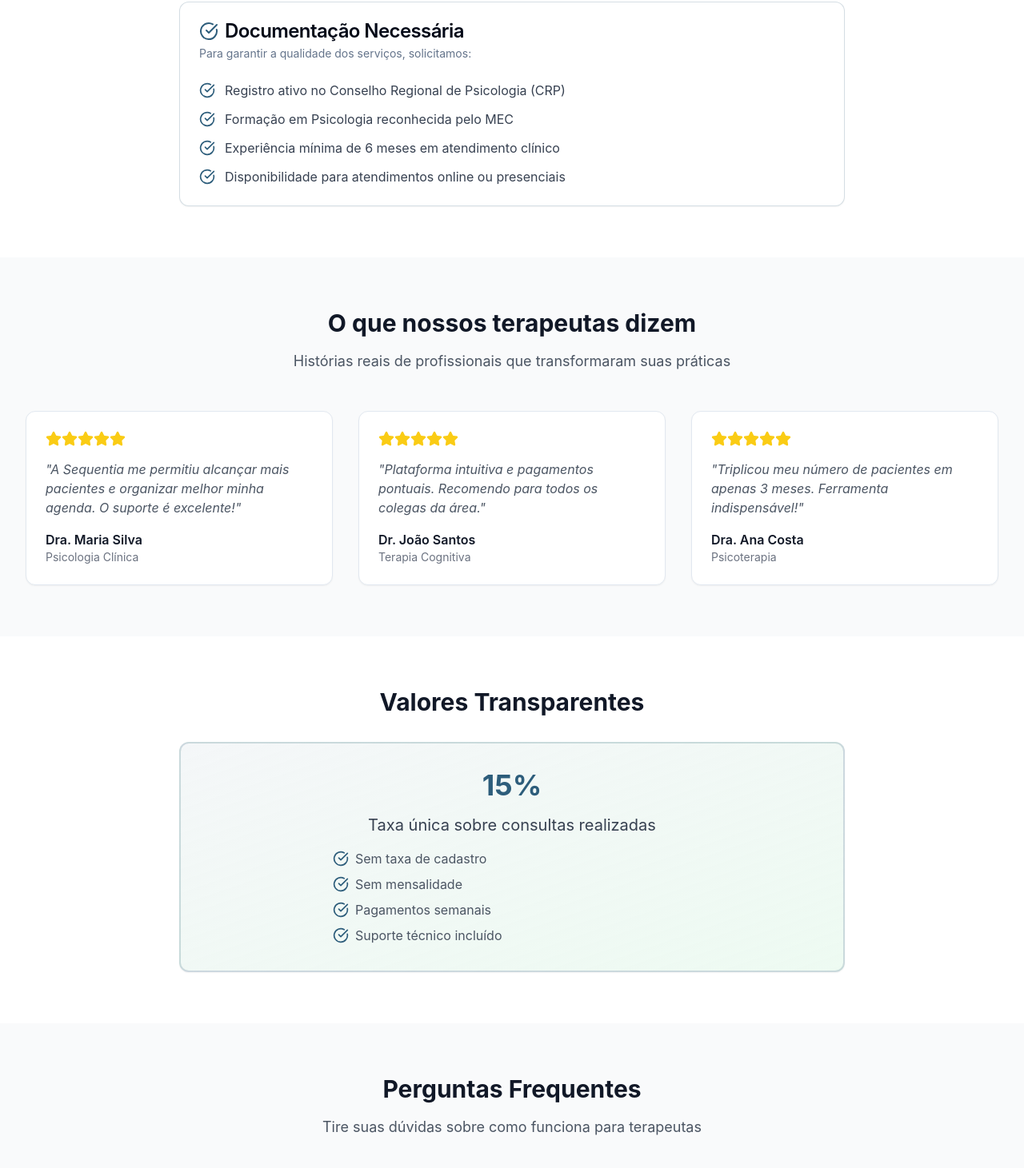
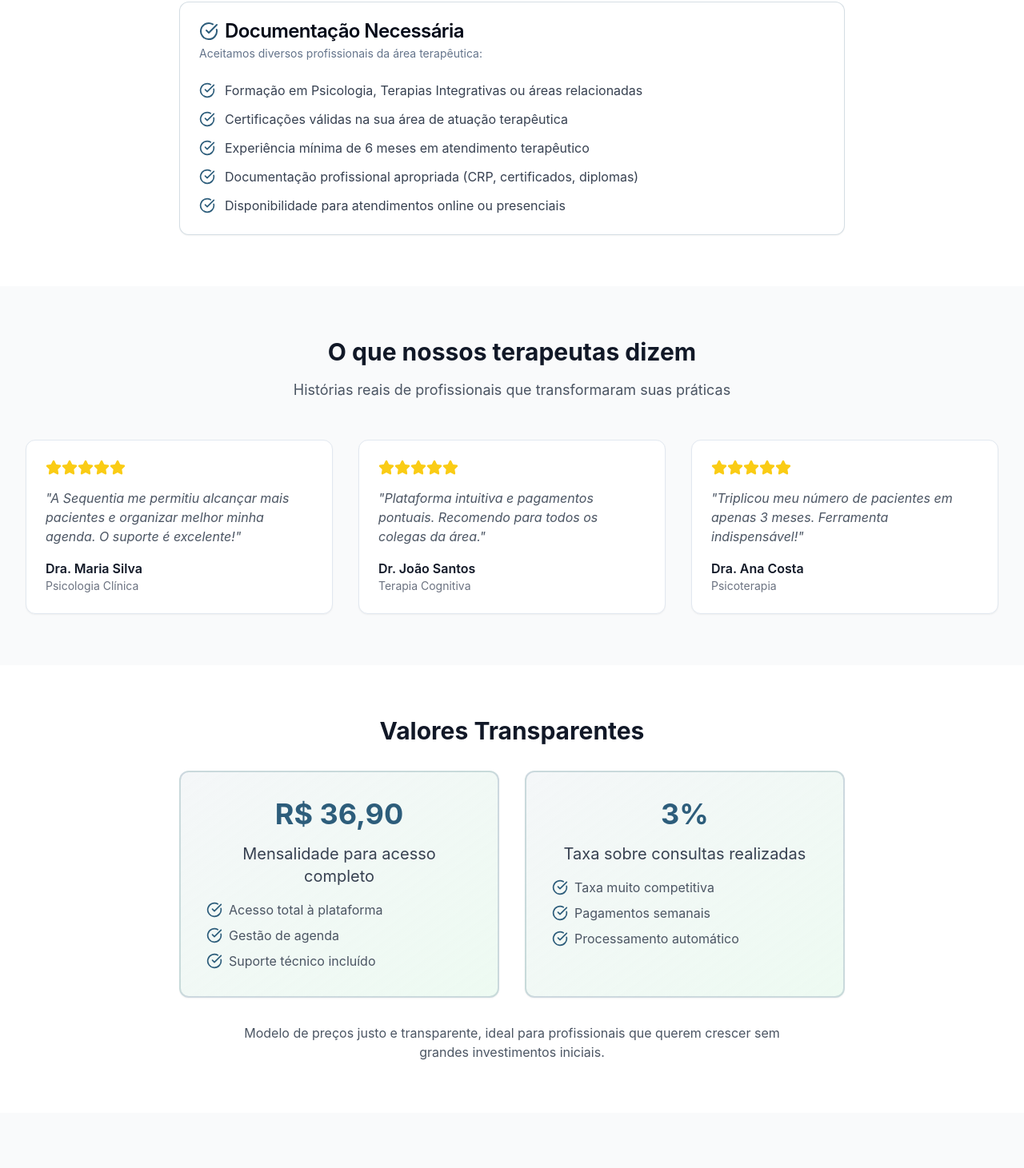
Before and after one commit to appsequentia/terapia-conexao-vital-66, a React (Vite) app: page /para-terapeutas in a window 1280 px wide. Shown: the part 1559-3020 px from the top of the page at 80% size. Built offline with nearby package versions, Linux system fonts and the light colour scheme.

Commit message:
Implement adjustments to "Para Terapeutas" page
Adjusted registration requirements to include integrative therapists and updated the pricing model to R$ 36.90/month plus 3% per consultation.

```diff
--- a/src/pages/ParaTerapeutas.tsx
+++ b/src/pages/ParaTerapeutas.tsx
@@ -1,4 +1,3 @@
-
 import Header from '@/components/Header';
 import { Button } from '@/components/ui/button';
 import { Link } from 'react-router-dom';
@@ -71,9 +70,10 @@ const ParaTerapeutas = () => {
   ];
 
   const requirements = [
-    "Registro ativo no Conselho Regional de Psicologia (CRP)",
-    "Formação em Psicologia reconhecida pelo MEC",
-    "Experiência mínima de 6 meses em atendimento clínico",
+    "Formação em Psicologia, Terapias Integrativas ou áreas relacionadas",
+    "Certificações válidas na sua área de atuação terapêutica",
+    "Experiência mínima de 6 meses em atendimento terapêutico",
+    "Documentação profissional apropriada (CRP, certificados, diplomas)",
     "Disponibilidade para atendimentos online ou presenciais"
   ];
 
@@ -100,12 +100,12 @@ const ParaTerapeutas = () => {
 
   const faqs = [
     {
-      question: "Qual é a taxa da plataforma?",
-      answer: "Cobramos uma taxa de 15% sobre o valor de cada consulta realizada. Sem taxas de cadastro ou mensalidades."
+      question: "Qual é o valor da mensalidade e taxas?",
+      answer: "Cobramos R$ 36,90 por mês para acesso completo à plataforma e 3% sobre o valor de cada consulta realizada."
     },
     {
       question: "Como funciona o processo de verificação?",
-      answer: "Analisamos seus documentos profissionais (CRP, diplomas) e validamos sua experiência. O processo leva até 48 horas."
+      answer: "Analisamos seus documentos profissionais (certificados, diplomas, registros) e validamos sua experiência. O processo leva até 48 horas."
     },
     {
       question: "Quando recebo os pagamentos?",
@@ -118,6 +118,10 @@ const ParaTerapeutas = () => {
     {
       question: "É obrigatório atender online?",
       answer: "Não. Você pode escolher entre atendimento online, presencial ou ambos, conforme sua preferência."
+    },
+    {
+      question: "Preciso ter registro no CRP?",
+      answer: "Não necessariamente. Aceitamos psicólogos com CRP e também terapeutas integrativos com certificações válidas em suas áreas de atuação."
     },
     {
       question: "Há suporte técnico disponível?",
@@ -228,7 +232,7 @@ const ParaTerapeutas = () => {
                 Documentação Necessária
               </CardTitle>
               <CardDescription>
-                Para garantir a qualidade dos serviços, solicitamos:
+                Aceitamos diversos profissionais da área terapêutica:
               </CardDescription>
             </CardHeader>
             <CardContent>
@@ -285,24 +289,21 @@ const ParaTerapeutas = () => {
             Valores Transparentes
           </h2>
 
+          <div className="grid md:grid-cols-2 gap-8 mb-8">
             <Card className="border-2 border-primary/20 bg-gradient-to-br from-primary/5 to-accent/20">
               <CardContent className="p-8">
-              <div className="text-4xl font-bold text-primary mb-4">15%</div>
+                <div className="text-4xl font-bold text-primary mb-4">R$ 36,90</div>
                 <p className="text-xl text-gray-700 mb-4">
-                Taxa única sobre consultas realizadas
+                  Mensalidade para acesso completo
                 </p>
-              <ul className="text-left space-y-2 text-gray-600 max-w-md mx-auto">
+                <ul className="text-left space-y-2 text-gray-600">
                   <li className="flex items-center">
                     <CheckCircle className="h-5 w-5 text-primary mr-2" />
-                  Sem taxa de cadastro
+                    Acesso total à plataforma
                   </li>
                   <li className="flex items-center">
                     <CheckCircle className="h-5 w-5 text-primary mr-2" />
-                  Sem mensalidade
-                </li>
-                <li className="flex items-center">
-                  <CheckCircle className="h-5 w-5 text-primary mr-2" />
-                  Pagamentos semanais
+                    Gestão de agenda
                   </li>
                   <li className="flex items-center">
                     <CheckCircle className="h-5 w-5 text-primary mr-2" />
@@ -311,6 +312,34 @@ const ParaTerapeutas = () => {
                 </ul>
               </CardContent>
             </Card>
+
+            <Card className="border-2 border-primary/20 bg-gradient-to-br from-primary/5 to-accent/20">
+              <CardContent className="p-8">
+                <div className="text-4xl font-bold text-primary mb-4">3%</div>
+                <p className="text-xl text-gray-700 mb-4">
+                  Taxa sobre consultas realizadas
+                </p>
+                <ul className="text-left space-y-2 text-gray-600">
+                  <li className="flex items-center">
+                    <CheckCircle className="h-5 w-5 text-primary mr-2" />
+                    Taxa muito competitiva
+                  </li>
+                  <li className="flex items-center">
+                    <CheckCircle className="h-5 w-5 text-primary mr-2" />
+                    Pagamentos semanais
+                  </li>
+                  <li className="flex items-center">
+                    <CheckCircle className="h-5 w-5 text-primary mr-2" />
+                    Processamento automático
+                  </li>
+                </ul>
+              </CardContent>
+            </Card>
+          </div>
+
+          <p className="text-gray-600 max-w-2xl mx-auto">
+            Modelo de preços justo e transparente, ideal para profissionais que querem crescer sem grandes investimentos iniciais.
+          </p>
         </div>
       </section>
 
```
Lines whose indentation alone changed are shown as unchanged.
